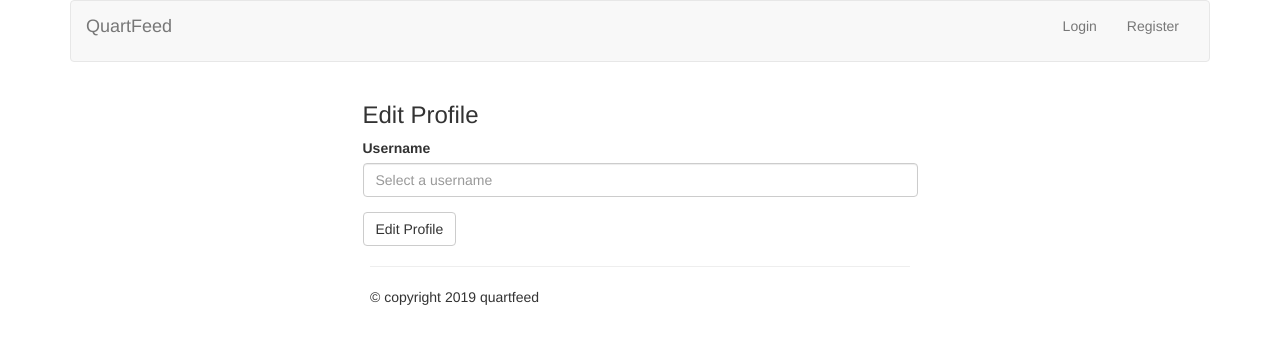
After one commit to esfoobar/quart-feed, a Python web app: template templates/user/profile_edit.html in a window 1280 px wide. The commit adds this page. Shown: the top 344 px of the page. Run offline with Jinja, Linux system fonts and the light colour scheme; the template is opened without the code that fills it, so the values that code supplies are empty; some libraries are stand-ins or nearby versions.

Commit message:
working on profile edit

```diff
--- a/templates/navbar.html
+++ b/templates/navbar.html
@@ -11,8 +11,8 @@
                       @{{ session.username }} <span class="caret"></span>
                     </a>
                     <ul class="dropdown-menu">
-                        <li><a href="#">View profile</a></li>
-                        <li><a href="#">Edit profile</a></li>
+                        <li><a href="{{ url_for('.profile', username=session.username )}}">View profile</a></li>
+                        <li><a href="{{ url_for('.profile_edit')}}">Edit profile</a></li>
                         <li><a href="#">Change password</a></li>
                     </ul>
                 </li>
--- a/templates/user/profile.html
+++ b/templates/user/profile.html
@@ -10,7 +10,11 @@ get_flashed_messages() %}
   </div>
   <div class="col-md-3">
     {% if relationship == "self" %}
-    <a href="#" role="button" class="btn btn-default">
+    <a
+      href="{{ url_for('.profile_edit')}}"
+      role="button"
+      class="btn btn-default"
+    >
       <span class="glyphicon glyphicon-pencil" aria-hidden="true"></span> Edit
       Profile
     </a>
--- /dev/null
+++ b/templates/user/profile_edit.html
@@ -0,0 +1,28 @@
+{% extends "base.html" %} {% block title %}Edit Profile{% endblock %} {% block
+content %} {% include "navbar.html" %}
+
+<div class="row">
+  <div class="col-md-offset-3 col-md-6">
+    <h3>Edit Profile</h3>
+    {% if error %}
+    <div class="text-danger">{{ error }}</div>
+    {% endif %}
+    <form method="POST" action="{{ url_for('.profile_edit') }}" role="form">
+      <div class="form-group">
+        <label for="username">Username</label>
+        <input
+          name="username"
+          type="text"
+          class="form-control"
+          id="username"
+          value="{% if username %}{{ username }}{% endif %}"
+          placeholder="Select a username"
+        />
+      </div>
+      <input type="hidden" name="csrf_token" value="{{ csrf_token }}" />
+      <button type="submit" class="btn btn-default">Edit Profile</button>
+    </form>
+  </div>
+</div>
+
+{% endblock %}
--- a/user/test_user.py
+++ b/user/test_user.py
@@ -29,6 +29,7 @@ async def test_succesful_registration(create_test_client, create_all, create_tes
         "/register", form=user_dict(), follow_redirects=True
     )
     body = await response.get_data()
+    # TODO: flashed messages not being read on redirects
     # assert "You have been registered" in str(body)
 
     # check that the user was created on the database itself
@@ -91,8 +92,8 @@ async def test_succesful_login(create_test_client, create_all, create_test_app):
     # Check that the session is being set
     async with create_test_app.app_context() as ctx:
         # Start a session transaction (when Quart is upgraded)
-        # with ctx.session_transaction() as sess:
-        #     assert sess["user_id"] == 1
+        with ctx.session_transaction() as sess:
+            assert sess["user_id"] == 1
         pass
 
 
```
Also changed, not shown: user/views.py (+51 -1 lines), 1 other file.
